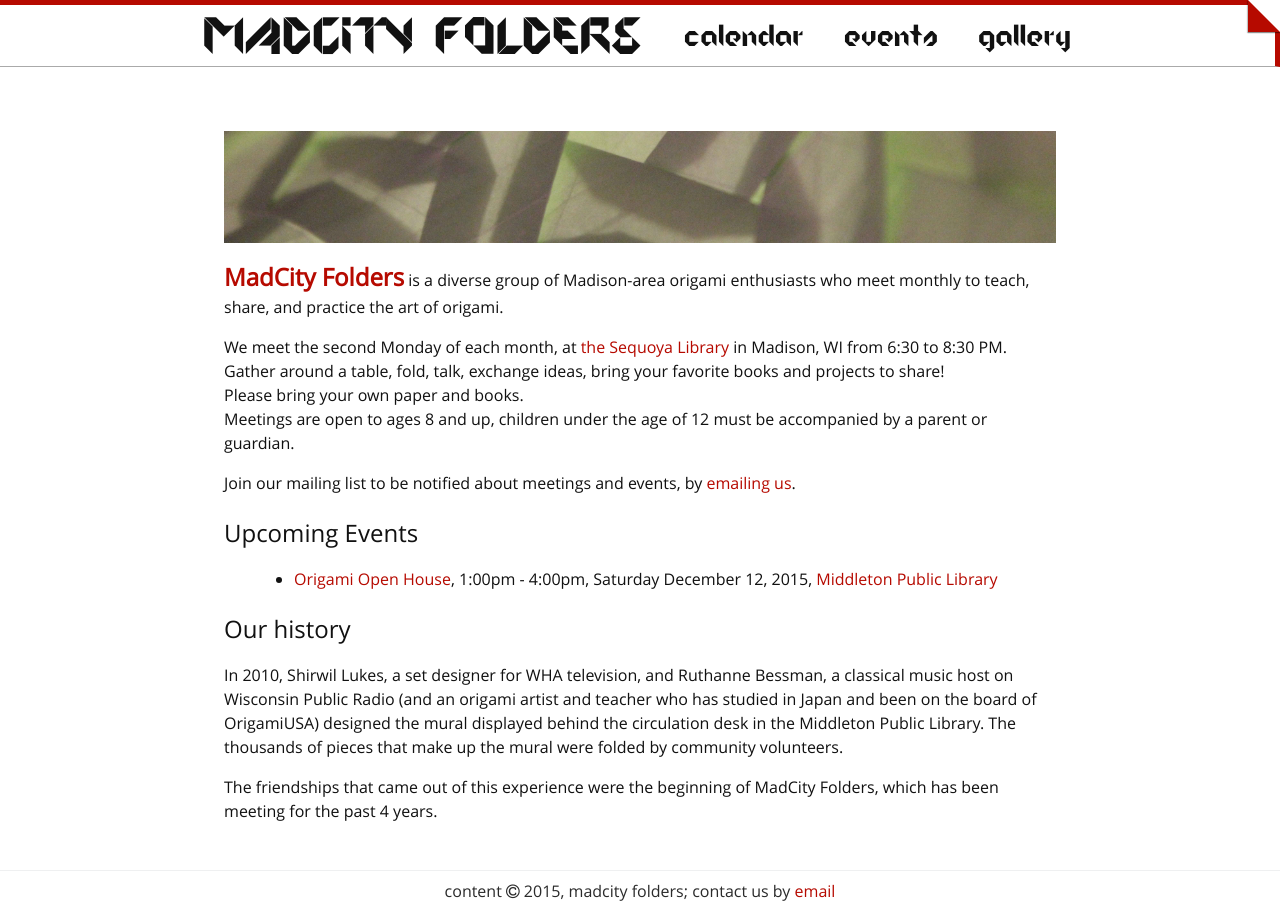
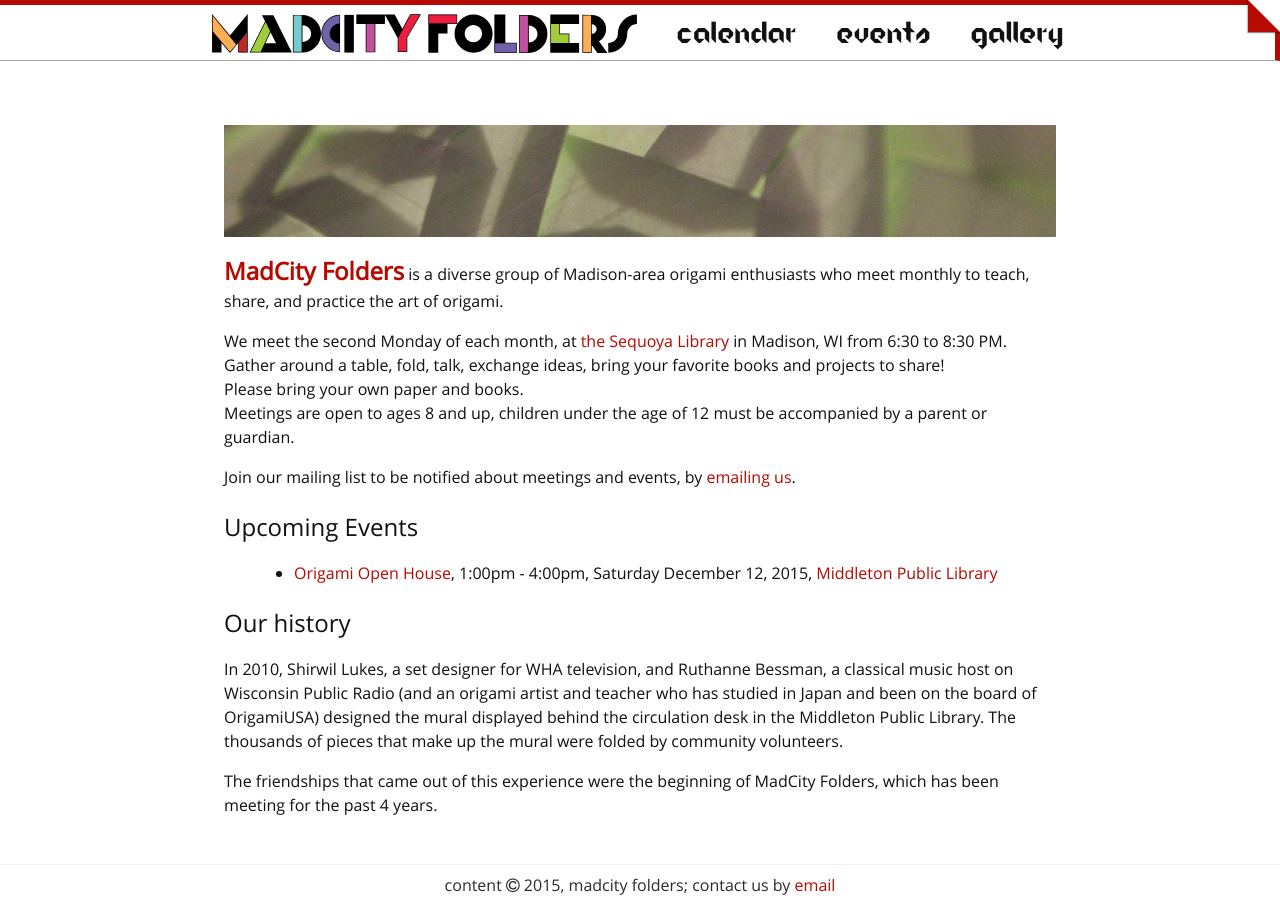
Before and after one commit to MadCityFolders/madcityfolders.github.io, a Jekyll site: the page built from index.md, in a window 1280 px wide. Built offline with Jekyll 4.4.1, drawn with Linux system fonts in a browser that asks for light colours; nearby versions of some CDN libraries; comment, search, counter and statistics services are not loaded.

Commit message:
Add new logo

```diff
--- a/_includes/header.html
+++ b/_includes/header.html
@@ -1,5 +1,6 @@
 <header class="navbar folded-corner">
-  <div class="name-callout"><a href="{{site.baseurl}}/">MadCity Folders</a></div>
+  <div class="logo inline"><img src="{{site.baseurl}}/assets/mcf_logo_inline.svg"></img></div>
+  <div class="logo stacked"><img src="{{site.baseurl}}/assets/mcf_logo_stacked.svg"></img></div>
   {% for node in site.pages %}
     {% if node.group == 'nav' %}
       {% if page.url == node.url %}
--- a/_sass/_navbar.scss
+++ b/_sass/_navbar.scss
@@ -16,14 +16,18 @@ html {
 $navbar-vpadding: 1px;
 
 .navbar {
-  // special styling for this site
-  .name-callout {
-    font: 56px "Origami", $base-font-family;
-    text-align: center;
-  }
   display: flex;
+  flex-flow: row wrap;
   align-items: center;
   justify-content: center;
+
+  @include medium {
+    justify-content: space-around;
+  }
+
+  @include small {
+    flex-direction: column;
+  }
 
   width: 100%;
   background: $navbar-bgcolor;
@@ -48,11 +52,30 @@ $navbar-vpadding: 1px;
   a.active {
     border-bottom: 4.5px solid $brand-color;
   }
-}
 
-@media (max-width: 650px) {
-  .navbar {
-    flex-wrap: wrap;
+  .logo {
+    width: 33.33%;
+    padding-bottom: 3px; // HACK to center things
+    &.inline {
+      min-width: 7em;
+      max-width: 15em;
+      display: inline;
+      @include small {
+        display: none;
+      }
+    }
+    &.stacked {
+      width: 40%;
+      min-width: 6em;
+      display: none;
+      @include small {
+        display: inline;
+      }
+    }
+  }
+
+  img:not(.png) {
+    width: 100%;
   }
 }
 
```
Also changed, not shown: assets/mcf_logo_inline.svg (added), assets/mcf_logo_stacked.svg (added).
